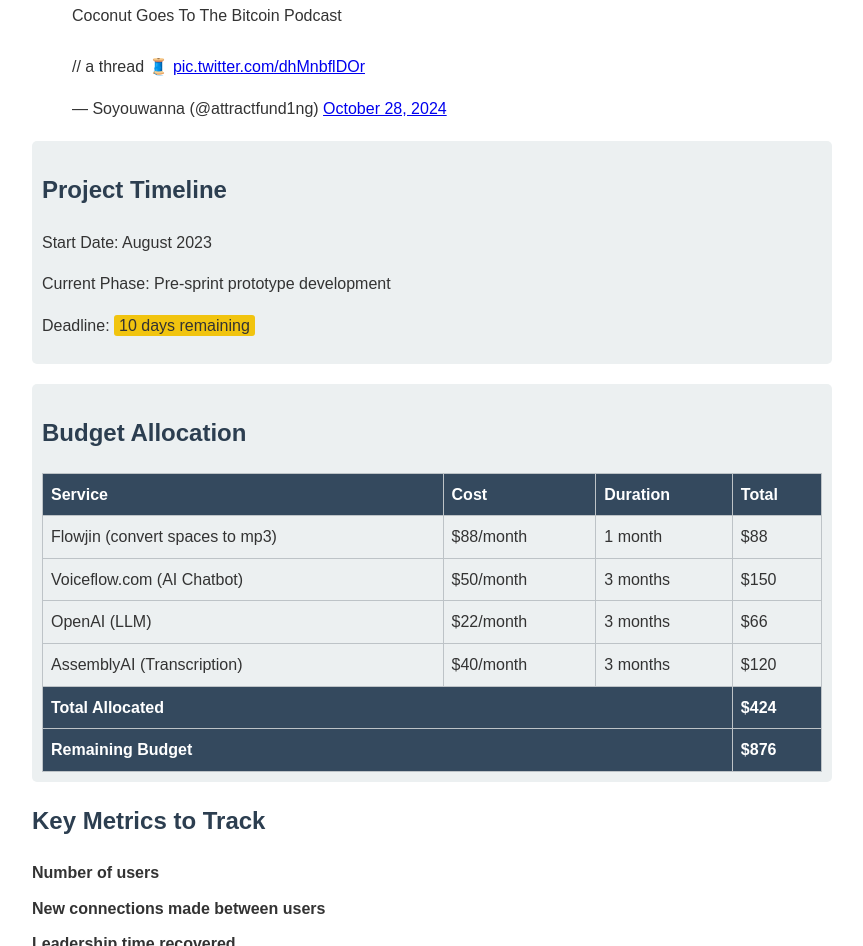
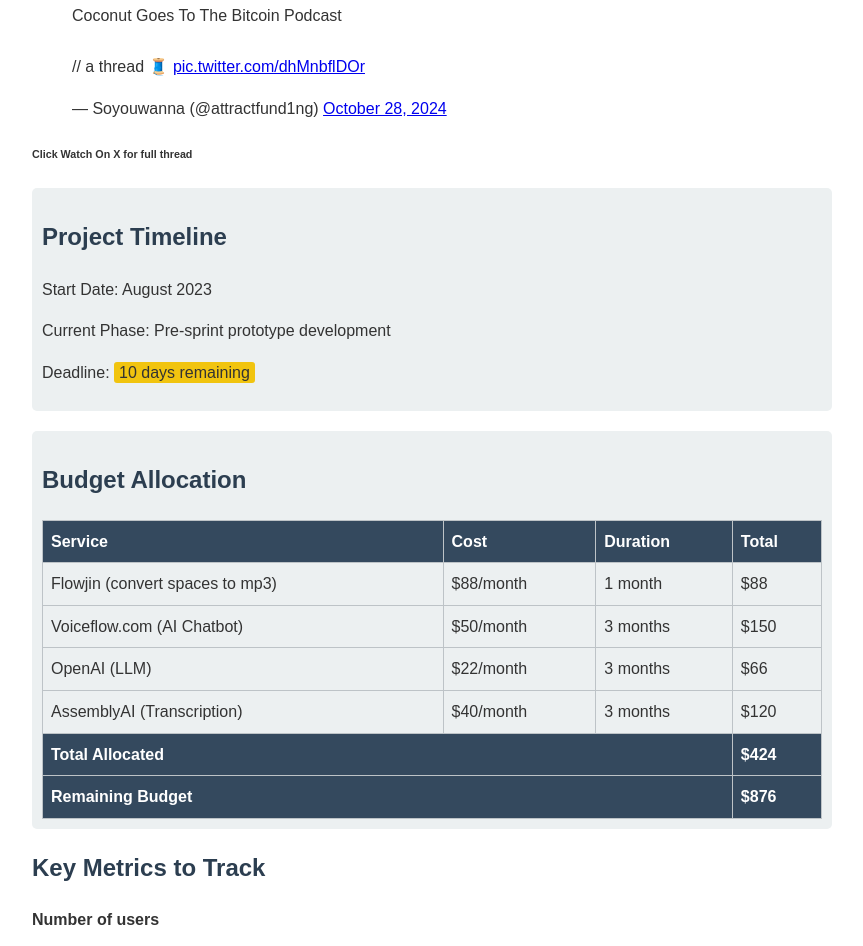
Before and after one commit to unicornlaunching/stacksmilestoneoneandtworeport, a plain HTML site: page index.html in a window 1280 px wide. Shown: the part 2974-3920 px from the top of the page, without its empty margins (208-1071 px from the left). Drawn offline with Linux system fonts and the light colour scheme.

Commit message:
Update index.html

```diff
--- a/index.html
+++ b/index.html
@@ -87,6 +87,7 @@
 
     <h3>DEFI with AI On Stacks with DeOrganized Podcast</h3>
     <blockquote class="twitter-tweet" data-media-max-width="560"><p lang="en" dir="ltr">Coconut Goes To The Bitcoin Podcast<br><br>// a thread 🧵 <a href="https://t.co/dhMnbflDOr">pic.twitter.com/dhMnbflDOr</a></p>&mdash; Soyouwanna (@attractfund1ng) <a href="https://twitter.com/attractfund1ng/status/1850716790424273199?ref_src=twsrc%5Etfw">October 28, 2024</a></blockquote> <script async src="https://platform.twitter.com/widgets.js" charset="utf-8"></script>
+    <h6>Click Watch On X for full thread</h6>
 
     <div id="timeline">
         <h2>Project Timeline</h2>
```
